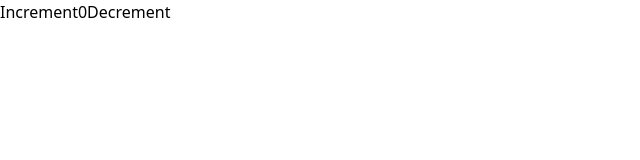
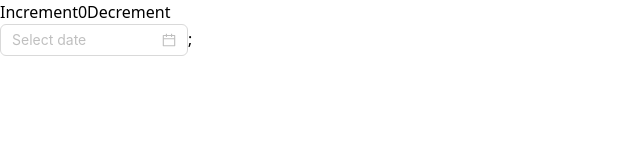
Before and after one commit to nazmulweb/react-typescript-vite-boilerplate, a React (Vite) app: page / in a window 1280 px wide. Shown: the top 160 px of the page, without its empty margins (0-640 px from the left). Built offline with nearby package versions, Linux system fonts and the light colour scheme.

Commit message:
feat: antd is added

```diff
--- a/package.json
+++ b/package.json
@@ -14,6 +14,7 @@
   },
   "dependencies": {
     "@reduxjs/toolkit": "^1.9.5",
+    "antd": "^5.5.0",
     "classnames": "^2.3.2",
     "flowbite-react": "^0.4.4",
     "framer-motion": "^10.12.9",
--- a/src/App.tsx
+++ b/src/App.tsx
@@ -5,6 +5,7 @@ import { RouterProvider } from 'react-router-dom';
 import router from './view';
 import type { RootState } from './app/store';
 import { decrement, increment } from './counterSlice';
+import { DatePicker } from 'antd';
 
 function App() {
   const count = useSelector((state: RootState) => state.counter.value);
@@ -26,6 +27,7 @@ function App() {
           Decrement
         </button>
       </div>
+      <DatePicker />;
       <RouterProvider router={router} />
     </>
   );
```
Also changed, not shown: 1 other file (tests, documents, lock files or other folders).
